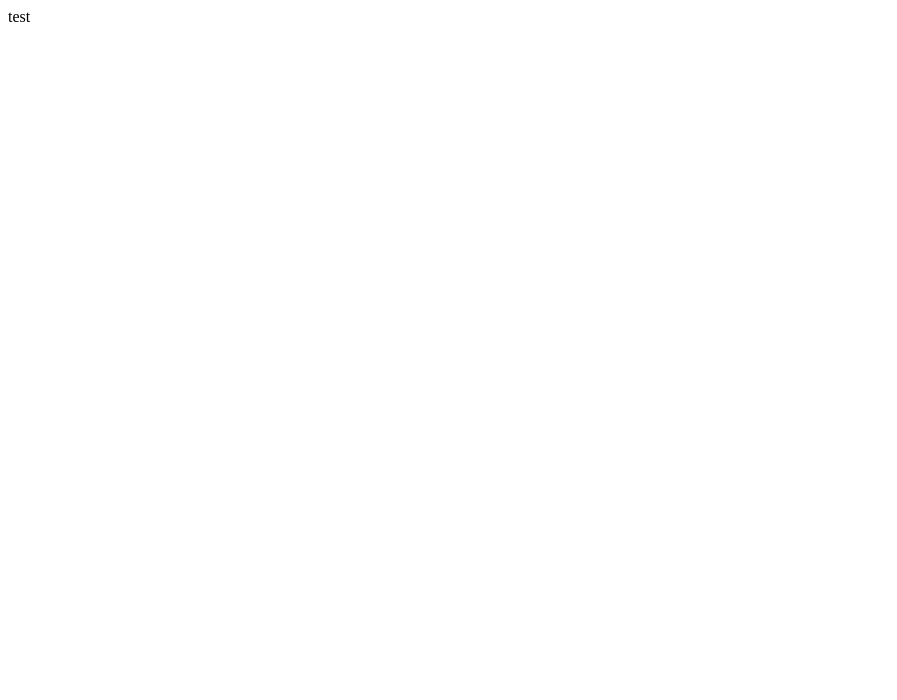
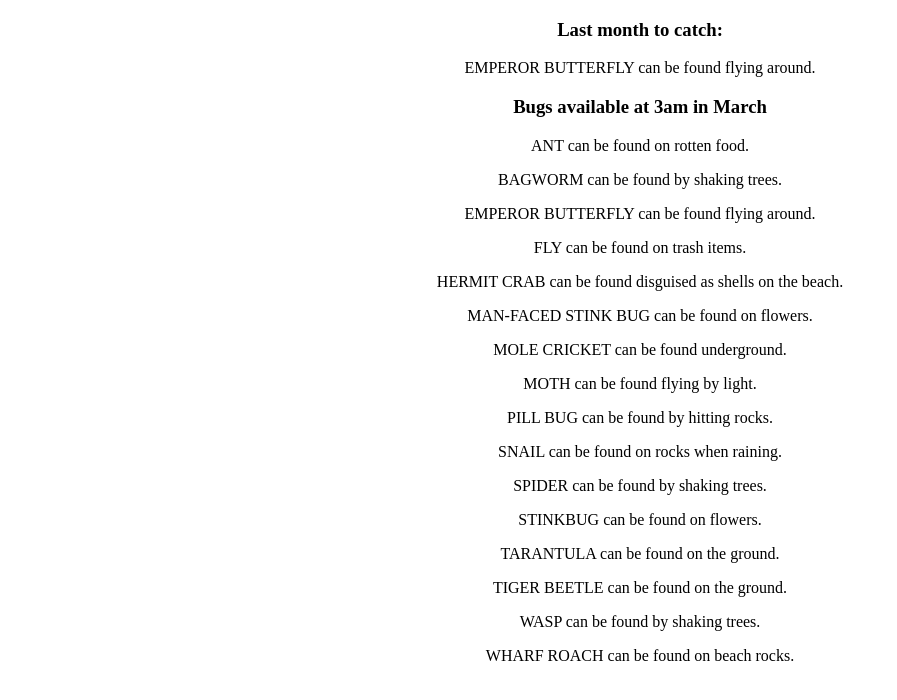
Before and after one commit to rotyflo/acnh-creature-guide, a plain HTML site: page index.html in a window 1280 px wide. Shown: the whole page, without its empty margins (0-897 px from the left). Drawn offline with Linux system fonts and the light colour scheme.

Commit message:
Complete basic functionality of the webpage

```diff
--- a/index.html
+++ b/index.html
@@ -3,10 +3,15 @@
   <head>
     <meta charset="utf-8">
     <title>ACNH Creature Guide</title>
+    <link rel="stylesheet" href="main.css">
   </head>
   <body>
-    <div id="test">
+    <div>
+      <h3>Last month to catch:</h3>
+      <div id="high-priority-bugs"></div>
 
+      <h3>Bugs available at <span id="time"></span> in <span id="month"></span></h3>
+      <div id="available-bugs"></div>
     </div>
     <script src="main.js" charset="utf-8"></script>
   </body>
--- /dev/null
+++ b/main.css
@@ -0,0 +1,3 @@
+html, body {
+  text-align: center;
+}
--- a/main.js
+++ b/main.js
@@ -12,25 +12,46 @@ let availablefish = [];
 
 populateBugLists();
 
-console.log('Last month to catch:')
-highPriorityBugs.forEach(function(bug) {
-  let firstHour = BUGS[bug]['time'][0];
-  let secondHour = BUGS[bug]['time'][1];
+printCreatures(BUGS, highPriorityBugs, 'high-priority-bugs');
 
-  console.log(`${bug.toUpperCase()}: ${firstHour} - ${secondHour}`);
-});
+document.getElementById('time').innerText = formatTime(currentHour);
+document.getElementById('month').innerText = formatDate(currentMonth);
 
-console.log('');
-
-console.log('Available BUGS:');
-availableBugs.forEach(function(bug) {
-  console.log(`The ${bug.toUpperCase()} can be found ${BUGS[bug]['location']}.`);
-});
-
-let test = document.getElementById('test');
-test.innerHTML = 'test';
+printCreatures(BUGS, availableBugs, 'available-bugs');
 
 // FUNCTIONALITY
+
+function formatTime(hour) {
+  if (hour === 0) {
+    return '12am';
+  }
+  else if (hour < 12) {
+    return `${hour}am`;
+  }
+  else if (hour === 12) {
+    return '12pm';
+  }
+  else {
+    return `${hour - 12}pm`;
+  }
+}
+
+function formatDate(month) {
+  return [
+    'January',
+    'February',
+    'March',
+    'April',
+    'May',
+    'June',
+    'July',
+    'August',
+    'September',
+    'October',
+    'November',
+    'December'
+  ][month - 1];
+}
 
 function populateBugLists() {
   for (let i = 0; i < bugNames.length; i++) {
@@ -46,6 +67,17 @@ function populateBugLists() {
 
       if (availableHours.includes(currentHour)) availableBugs.push(name);
     }
+  }
+}
+
+function printCreatures(database, creatures, elementId) {
+  for (let i = 0; i < creatures.length; i++) {
+    let creature = creatures[i];
+    let firstHour = formatTime(database[creature]['time'][0]);
+    let secondHour = formatTime(database[creature]['time'][1]);
+    let output = `<div><p>${creature.toUpperCase()} can be found ${database[creature]['location']}.</p>`;
+
+    document.getElementById(elementId).innerHTML += output;
   }
 }
 
```
